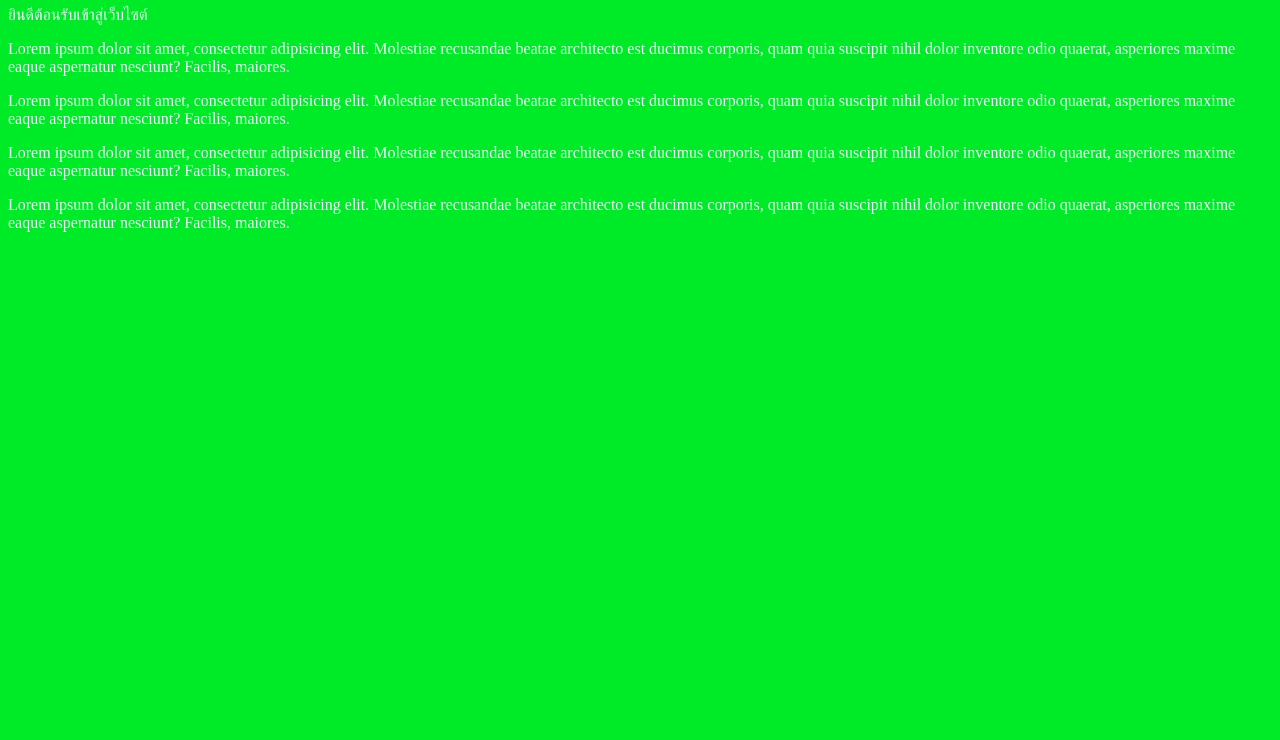
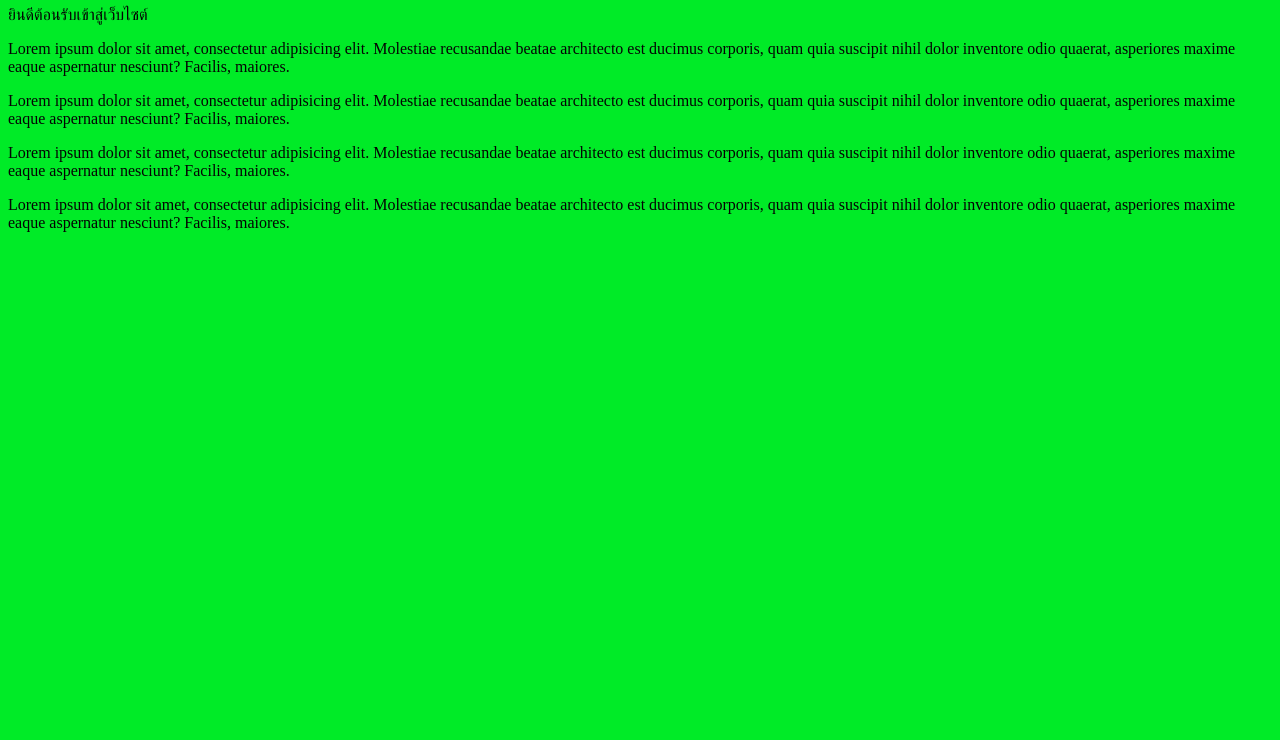
Before and after one commit to kake9857/git-workshop2, a plain HTML site: page index.html in a window 1280 px wide. Shown: the part 60-800 px from the top of the page. Drawn offline with Linux system fonts and the light colour scheme.

Commit message:
updatebg 2

```diff
--- a/css/style.css
+++ b/css/style.css
@@ -1,4 +1,4 @@
 body {
 background-color: rgb(0, 235, 39);
-color: aliceblue;
+color: rgb(4, 4, 4);
 }
```
